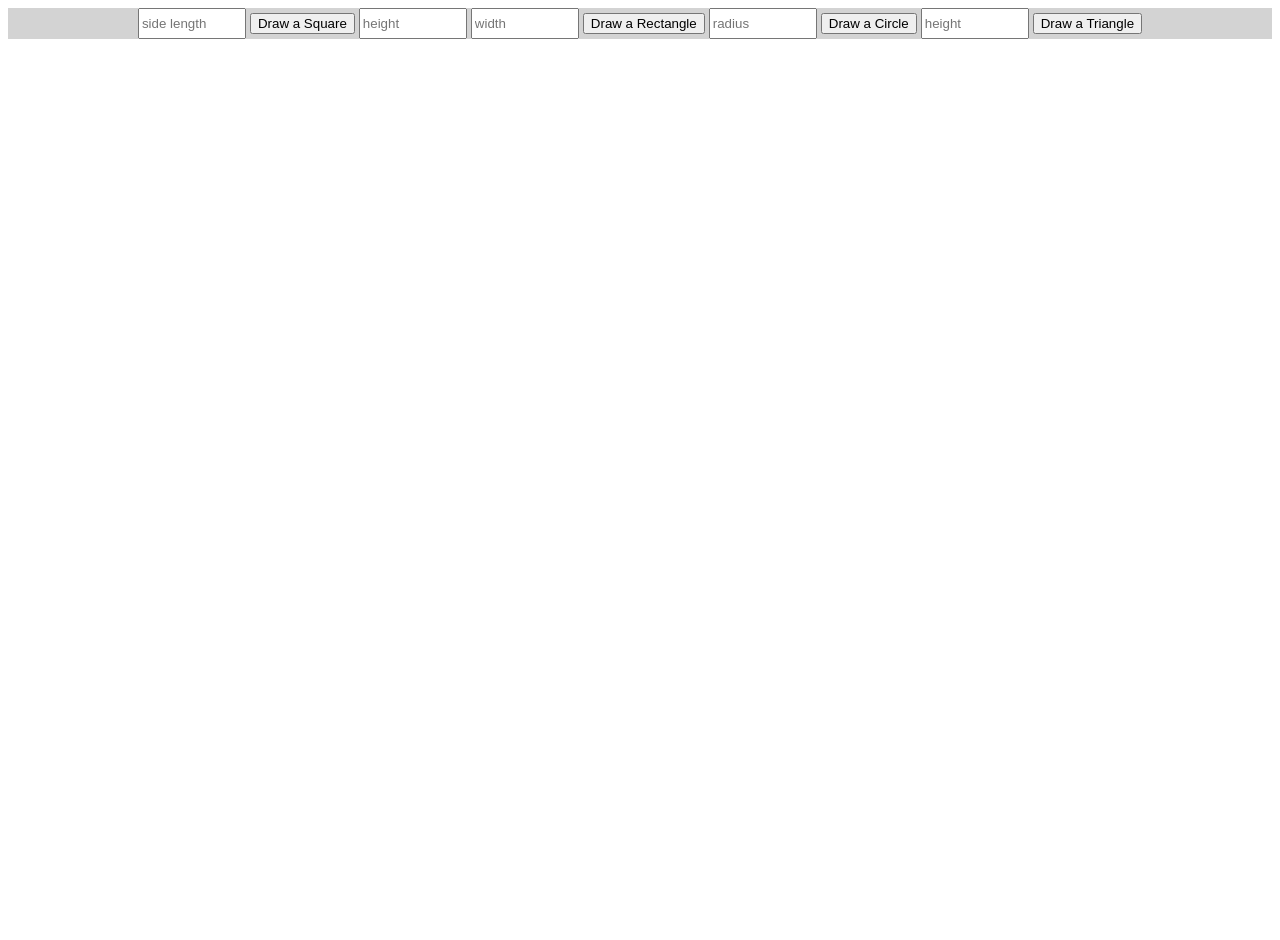
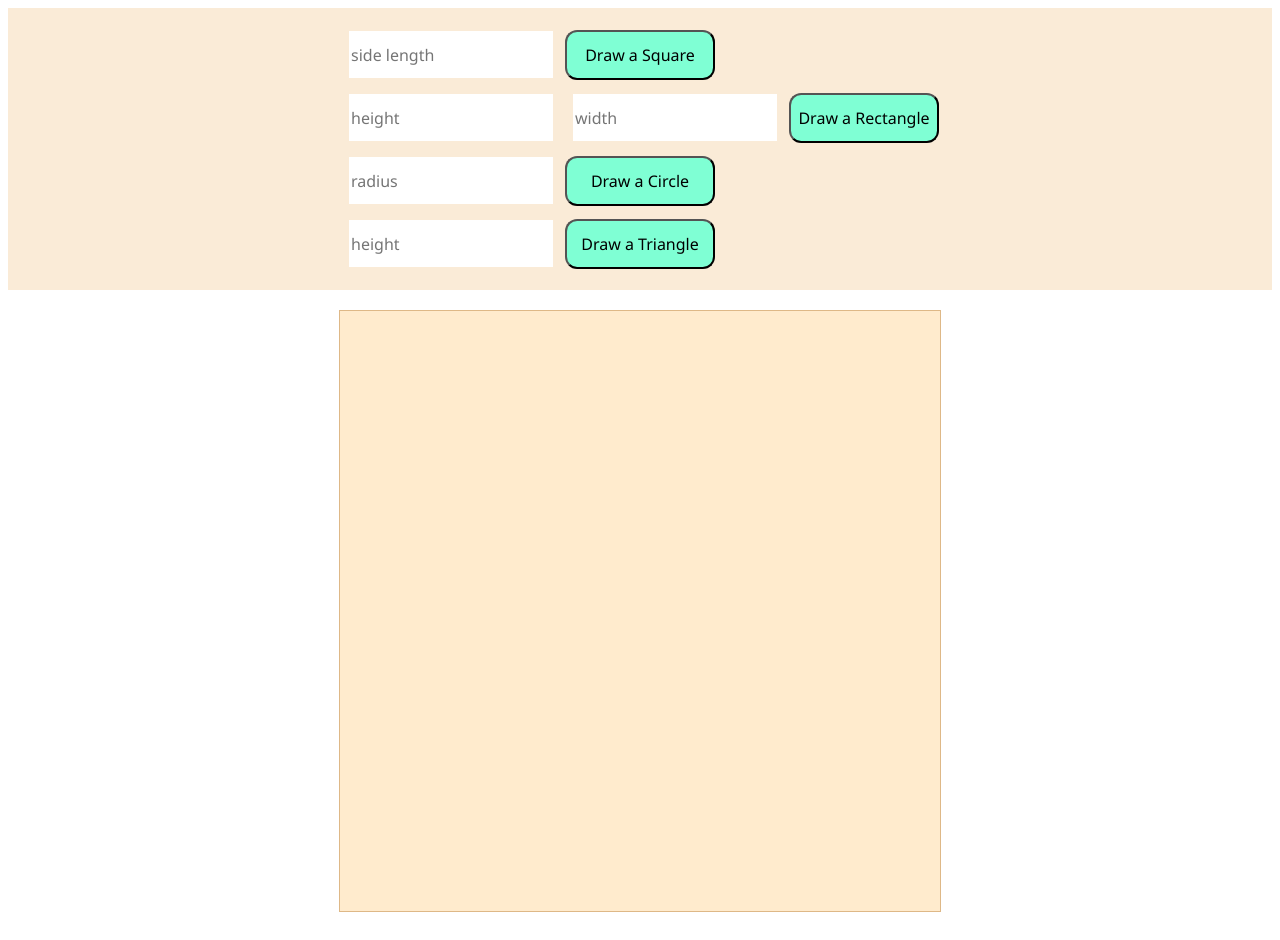
Before and after one commit to solgamd/Shape-Up-or-Shape-Out-OOP, a plain HTML site: page index.html in a window 1280 px wide. Both pictures are taken after a click on the button "Draw a Square". Before the commit the page ends 800 px from the top, so only its background shows below. Drawn offline with nearby package versions, Linux system fonts and the light colour scheme.

Commit message:
Finished buttons and class objects; trying to work out CSS triangle

```diff
--- a/app.js
+++ b/app.js
@@ -0,0 +1,86 @@
+$('.squareBtn').click(() => {
+    let side = $('.sqInput').val();
+    new Square(side);
+    $('.sqInput').val('');
+});
+
+$('.rectBtn').click(() => {
+    let height = $('.rectInputH').val();
+    let width = $('.rectInputW').val()
+    new Rect(height, width);
+  //  $('.rectInputH').val('');
+  //  $('.rectInputW').val('');
+});
+
+$('.circleBtn').click(() => {
+    let radius = $('.circleInput').val();
+    new Circle(2 * radius, 2 * radius);
+   // $('.circleInput').val('');
+});
+
+$('.triBtn').click(() => {
+    let height = $('.triInput').val();
+    new Triangle(height, height);
+   // $('.triInput').val('');
+});
+
+
+const shapeSpot = (value) => Math.floor(Math.random() * (600 - value));
+
+
+class Shape {
+    constructor(height, width) {
+        this.height = height;
+        this.width = width;
+        this.div = $('<div class="shape"></div>');
+        this.div.css({
+            height: this.height,
+            width: this.width,
+        });
+        this.draw();
+    }
+    draw() {
+        let newX = shapeSpot(this.width);
+        let newY = shapeSpot(this.height);
+        this.div.css({
+            top: newY,
+            left: newX,
+        })
+        $('#canvas').append(this.div);
+    }
+    // remove() {
+    //     this.div.click();
+    // }
+    // describe() {
+    //     this.div.dblclick();
+    // }
+
+};
+
+class Square extends Shape {
+    constructor(side) {
+        super(side, side);
+        this.div.attr('id', 'square');
+    }
+};
+
+class Rect extends Shape {
+    constructor(height, width) {
+        super(height, width);
+        this.div.attr('id', 'rect');
+    }
+}
+
+class Circle extends Shape {
+    constructor (radius) {
+        super(2 * radius, 2 * radius);
+        this.div.attr('id', 'circle');
+    }
+}
+
+class Triangle extends Shape {
+    constructor (height) {
+        super(height, height);
+        this.div.attr('id', 'tri');
+    }
+}
--- a/index.html
+++ b/index.html
@@ -12,24 +12,38 @@
 <body>
     <div class="inputContainer container">
         <div class="row">
-            <div class="card col-6">
-                <input type="text" placeholder="side length" class="square">
-                <button type="submit" class="square">Draw a Square</button>
+            <div class="col-6">
+            </div>
+            <div>
+                <input type="text" placeholder="side length" class="sqInput">
+                <button type="submit" class="squareBtn">Draw a Square</button>
+            </div>
+            <div>
+                <input type="text" placeholder="height" class="rectInputH">
+                <input type="text" placeholder="width" class="rectInputW">
+                <button type="submit" class="rectBtn">Draw a Rectangle</button>
+            </div>
+            <div>
+                <input type="text" placeholder="radius" class="circleInput">
+                <button type="submit" class="circleBtn">Draw a Circle</button>
+            </div>
+            <div>
+                <input type="text" placeholder="height" class="triInput">
+                <button type="submit" class="triBtn">Draw a Triangle</button>
+            </div>
 
-                <input type="text" placeholder="height" class="rectangle">
-                <input type="text" placeholder="width" class="rectangle">
-                <button type="submit" class="rectangle">Draw a Rectangle</button>
+        </div>
+    </div>
+    <div class="row">
+        <div class="col-4">
+            <div class="card canvas" id="canvas">
 
-                <input type="text" placeholder="radius" class="circle">
-                <button type="submit" class="circle">Draw a Circle</button>
-
-                <input type="text" placeholder="height" class="triangle">
-                <button type="submit" class="triangle">Draw a Triangle</button>
             </div>
         </div>
     </div>
+    <script src="https://code.jquery.com/jquery-latest.min.js" type="text/javascript"></script>
+    <script src="app.js"></script>
 
-    <script src="app.js"></script>
 </body>
 
 </html>
--- a/styles.css
+++ b/styles.css
@@ -2,10 +2,81 @@
     display:flex;
     justify-content: center;
     align-items: center;
-    background-color: lightgray;
+    padding: 15px;
+    background-color: antiquewhite;
 }
 
+
 input {
-    height: 25px;
-    width: 100px;
+    height: 45px;
+    width: 200px;
+    border: aquamarine;
+    margin: .5em;
+    font-size: 1em;
+    font-family: 'Segoe UI', Tahoma, Geneva, Verdana, sans-serif;
 }
+
+button {
+    height: 50px;
+    width: 150px;
+    border-radius: .76em;
+    box-shadow: small navy;
+    font-size: 1em;
+    font-family: 'Segoe UI', Tahoma, Geneva, Verdana, sans-serif;
+    background-color: aquamarine;
+}
+
+/* .card {
+    border:solid 1px black;
+    height: 600px;
+    width: 600px;
+} */
+
+.col-4 {
+    display: flex;
+    justify-content: center;
+    align-items: center;
+}
+
+.canvas {
+    border:solid 1px burlywood;
+    height: 600px;
+    width: 600px;
+    margin: 20px;
+    background-color:blanchedalmond;
+    position: relative;
+}
+
+.shape {
+    opacity: 0.85;
+    position: absolute;
+}
+
+#square {
+    background-color: red;
+}
+
+#rect {
+    background-color: green;
+}
+
+#circle {
+    background-color: purple;
+    border-radius: 50%;
+}
+
+#tri {
+    height: 0;
+    width: 0;
+    background: blue;
+    border-top: transparent;
+    border-right: 100px solid yellow;
+    border-bottom: 100px solid yellow;
+    border-left: transparent;
+
+}
+
+/* #tri:after {
+    border-top: 2em solid transparent;
+    border-left: 2em solid red;
+} */
```
